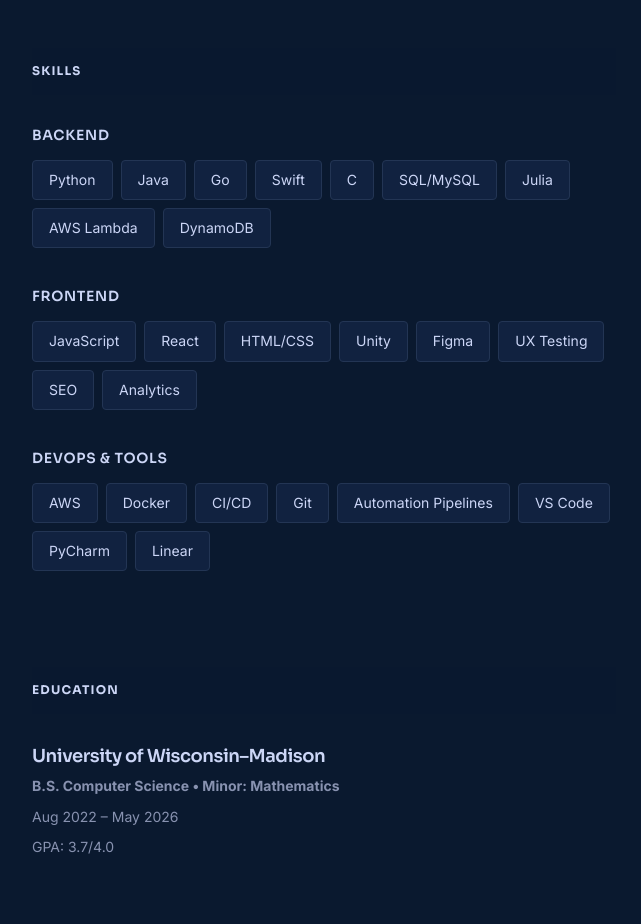
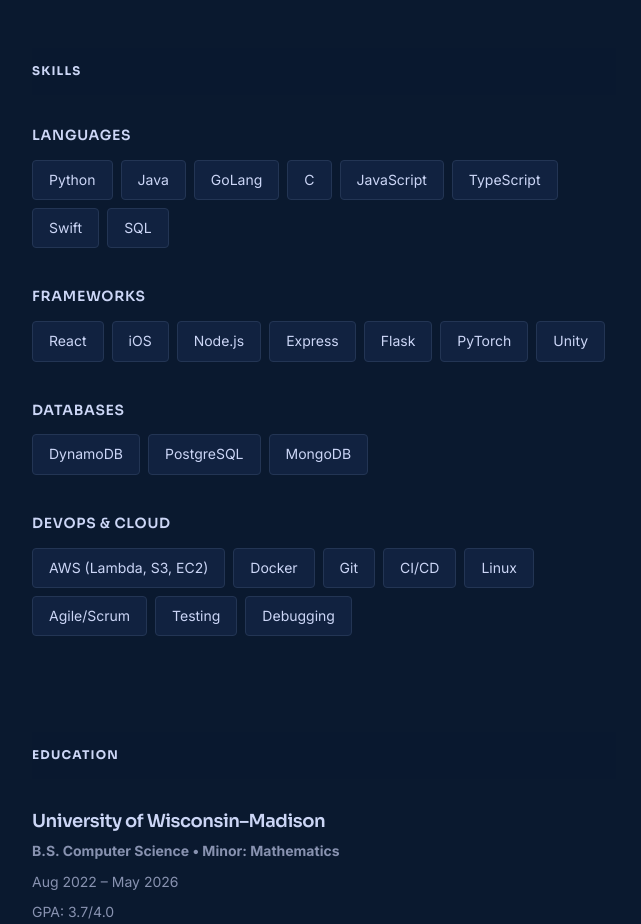
Before and after one commit to yajatnarayan/yajatnarayan.github.io, a React (Vite) app: page / in a window 1280 px wide. Shown: the part 3100-4024 px from the top of the page, without its empty margins (616-1257 px from the left). Built offline with nearby package versions, Linux system fonts and the light colour scheme.

Commit message:
Updated skills

```diff
--- a/src/data/resume.js
+++ b/src/data/resume.js
@@ -93,16 +93,20 @@ export const projects = [
 
 export const skills = [
   {
-    title: 'Backend',
-    items: ['Python', 'Java', 'Go', 'Swift', 'C', 'SQL/MySQL', 'Julia', 'AWS Lambda', 'DynamoDB'],
+    title: 'Languages',
+    items: ['Python', 'Java', 'GoLang', 'C', 'JavaScript', 'TypeScript', 'Swift', 'SQL'],
   },
   {
-    title: 'Frontend',
-    items: ['JavaScript', 'React', 'HTML/CSS', 'Unity', 'Figma', 'UX Testing', 'SEO', 'Analytics'],
+    title: 'Frameworks',
+    items: ['React', 'iOS', 'Node.js', 'Express', 'Flask', 'PyTorch', 'Unity'],
   },
   {
-    title: 'DevOps & Tools',
-    items: ['AWS', 'Docker', 'CI/CD', 'Git', 'Automation Pipelines', 'VS Code', 'PyCharm', 'Linear'],
+    title: 'Databases',
+    items: ['DynamoDB', 'PostgreSQL', 'MongoDB'],
+  },
+  {
+    title: 'DevOps & Cloud',
+    items: ['AWS (Lambda, S3, EC2)', 'Docker', 'Git', 'CI/CD', 'Linux', 'Agile/Scrum', 'Testing', 'Debugging'],
   },
 ]
 
```
